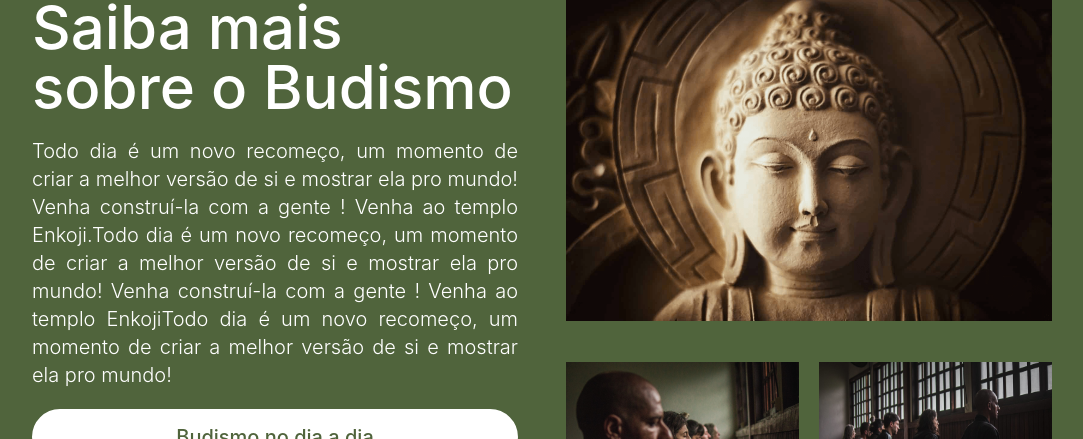
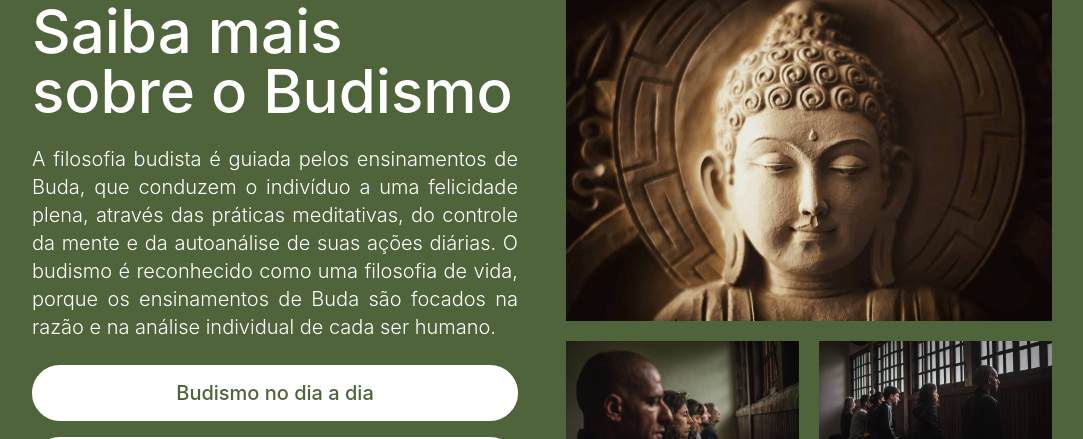
Before and after one commit to Igorcbraz/Enkoji, a React (Create React App) app: page / in a window 1280 px wide. Shown: the part 3422-3861 px from the top of the page, without its empty margins (98-1181 px from the left). Built offline with nearby package versions, Linux system fonts and the light colour scheme.

Commit message:
change budism text

```diff
--- a/src/pages/Home.jsx
+++ b/src/pages/Home.jsx
@@ -230,7 +230,7 @@ export const Home = () => {
               Saiba mais sobre o Budismo
             </h2>
             <p className='text-justify text-xl font-light'>
-              Todo dia é um novo recomeço, um momento de criar a melhor versão de si e mostrar ela pro mundo! Venha construí-la com a gente ! Venha ao templo Enkoji.Todo dia é um novo recomeço, um momento de criar a melhor versão de si e mostrar ela pro mundo! Venha construí-la com a gente ! Venha ao templo EnkojiTodo dia é um novo recomeço, um momento de criar a melhor versão de si e mostrar ela pro mundo!
+            A filosofia budista é guiada pelos ensinamentos de Buda, que conduzem o indivíduo a uma felicidade plena, através das práticas meditativas, do controle da mente e da autoanálise de suas ações diárias. O budismo é reconhecido como uma filosofia de vida, porque os ensinamentos de Buda são focados na razão e na análise individual de cada ser humano.
             </p>
             <div className='flex flex-col gap-4'>
               <button className='text-primary-500 bg-white px-5 py-3 rounded-full text-xl font-medium transition hover:bg-transparent hover:text-white border-2 border-white'>
```
